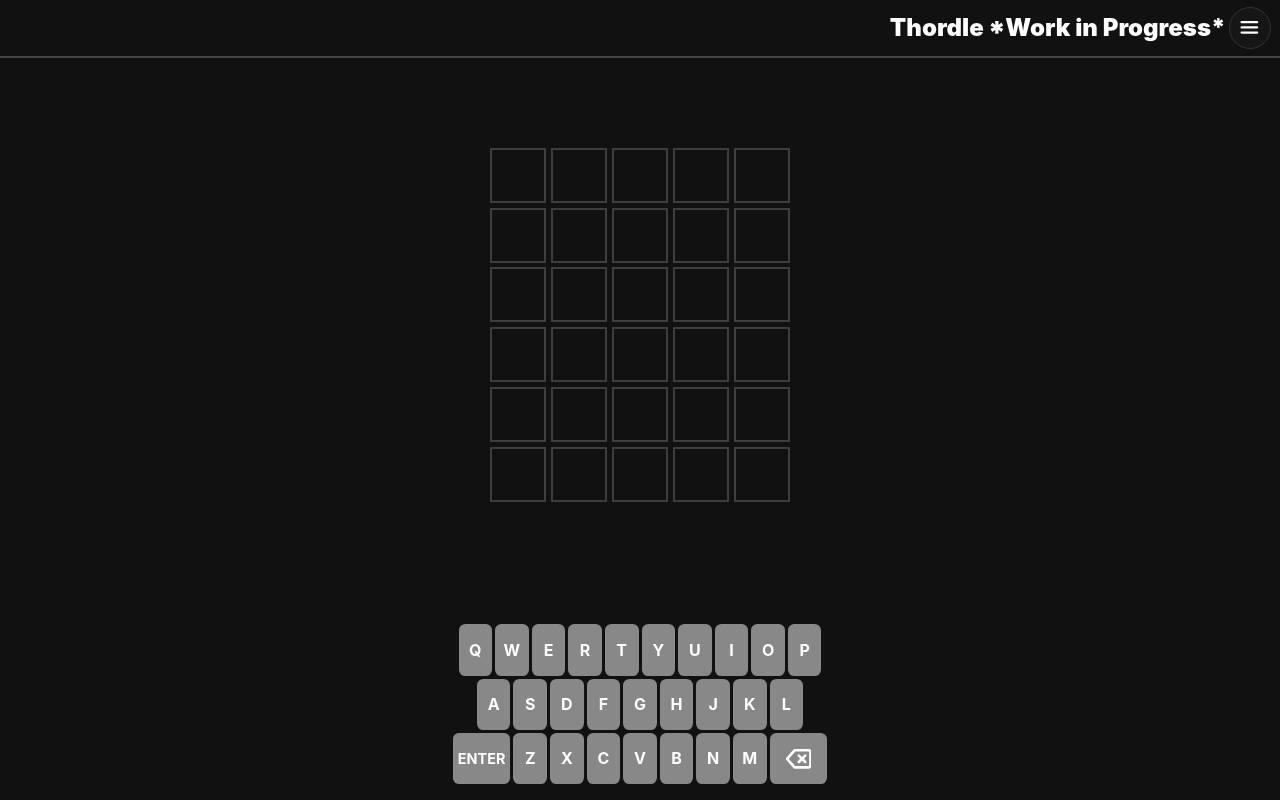
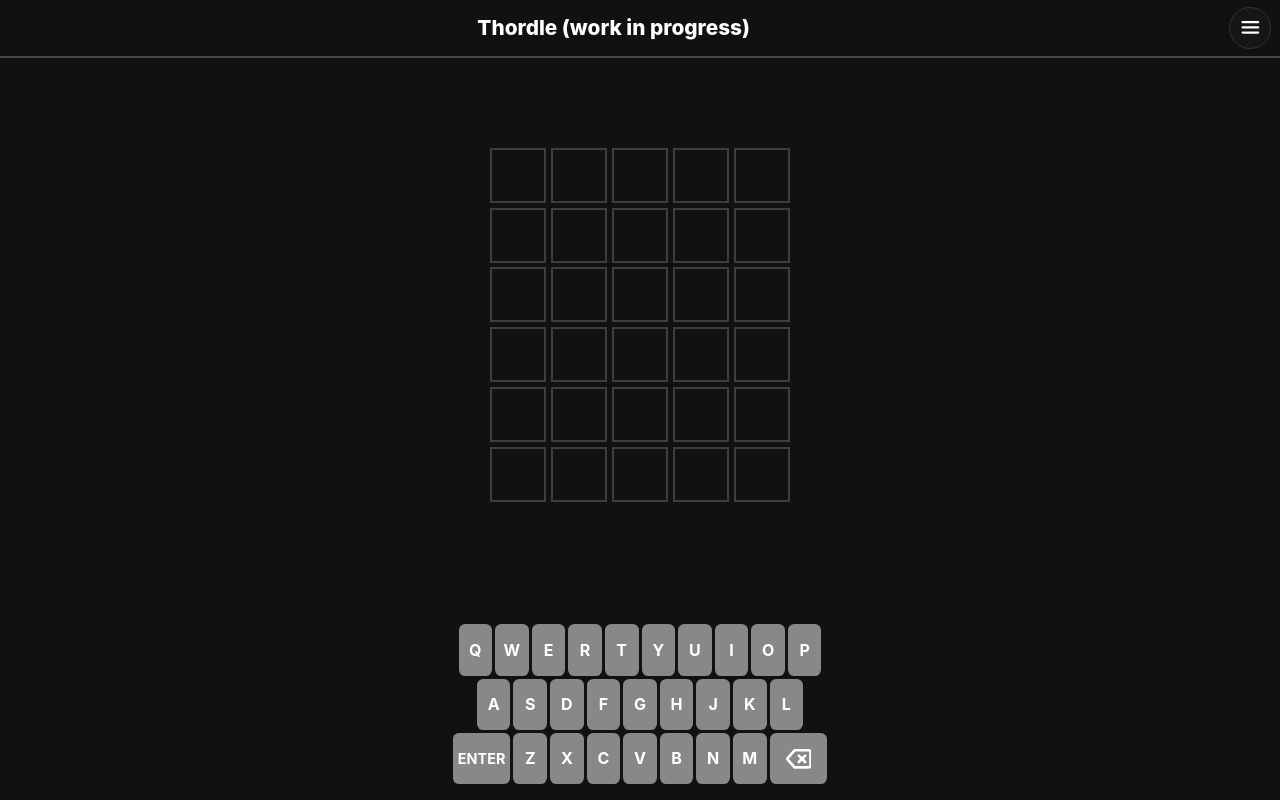
Before and after one commit to kurtisgrant/thordle, a React (Create React App) app: page / in a window 1280 px wide. Built offline with nearby package versions, Linux system fonts and the light colour scheme.

Commit message:
gh-pages fix

```diff
--- a/package.json
+++ b/package.json
@@ -13,7 +13,7 @@
     "styled-components": "^5.3.3",
     "web-vitals": "^2.1.4"
   },
-  "homepage": "https://www.thordle.com",
+  "homepage": "http://www.thordle.com",
   "scripts": {
     "start": "react-scripts start",
     "build": "react-scripts build",
--- a/public/index.html
+++ b/public/index.html
@@ -6,7 +6,7 @@
   <link rel="icon" href="%PUBLIC_URL%/favicon.ico" />
   <meta name="viewport" content="width=device-width, initial-scale=1" />
   <meta name="theme-color" content="#000000" />
-  <meta name="description" content="A Wordle Clone" />
+  <meta name="description" content="A word puzzle game" />
   <!--
       manifest.json provides metadata used when your web app is installed on a
       user's mobile device or desktop. See https://developers.google.com/web/fundamentals/web-app-manifest/
@@ -21,7 +21,7 @@
       work correctly both with client-side routing and a non-root public URL.
       Learn how to configure a non-root public URL by running `npm run build`.
     -->
-  <title>KG Wordle</title>
+  <title>Thordle</title>
 </head>
 
 <body>
--- a/src/Components/Navbar.jsx
+++ b/src/Components/Navbar.jsx
@@ -25,7 +25,7 @@ function Navbar() {
   return (
     <StyledNav>
       <StyledList>
-        <div style={{ fontSize: '1.5rem', fontWeight: 900, alignSelf: 'center' }}>Thordle *Work in Progress*</div>
+        <div style={{ fontSize: '1.3rem', fontWeight: 800, alignSelf: 'center', textAlign: 'center', width: '100%' }}>Thordle (work in progress)</div>
         <NavItem icon={<Menu />} >
           <Dropdown />
         </NavItem>
```
Also changed, not shown: 8 other files (tests, documents, lock files or other folders).
